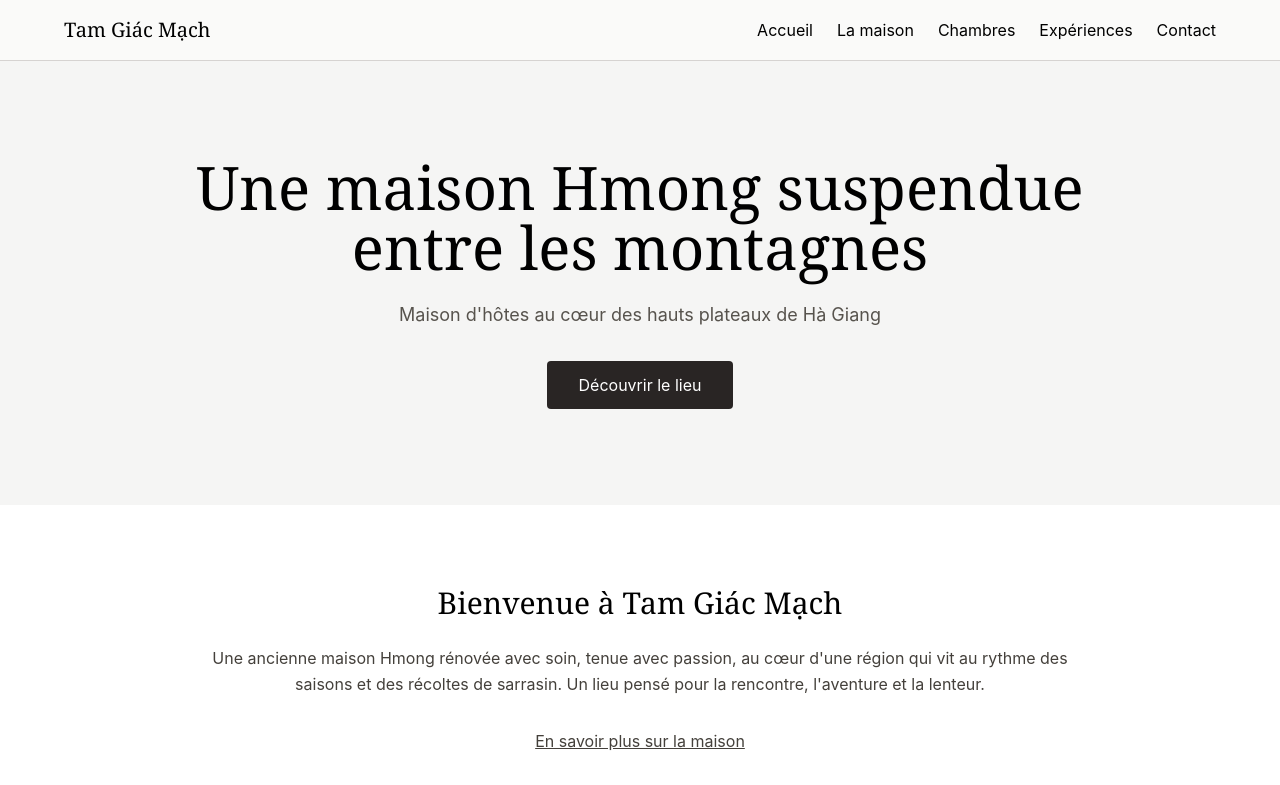
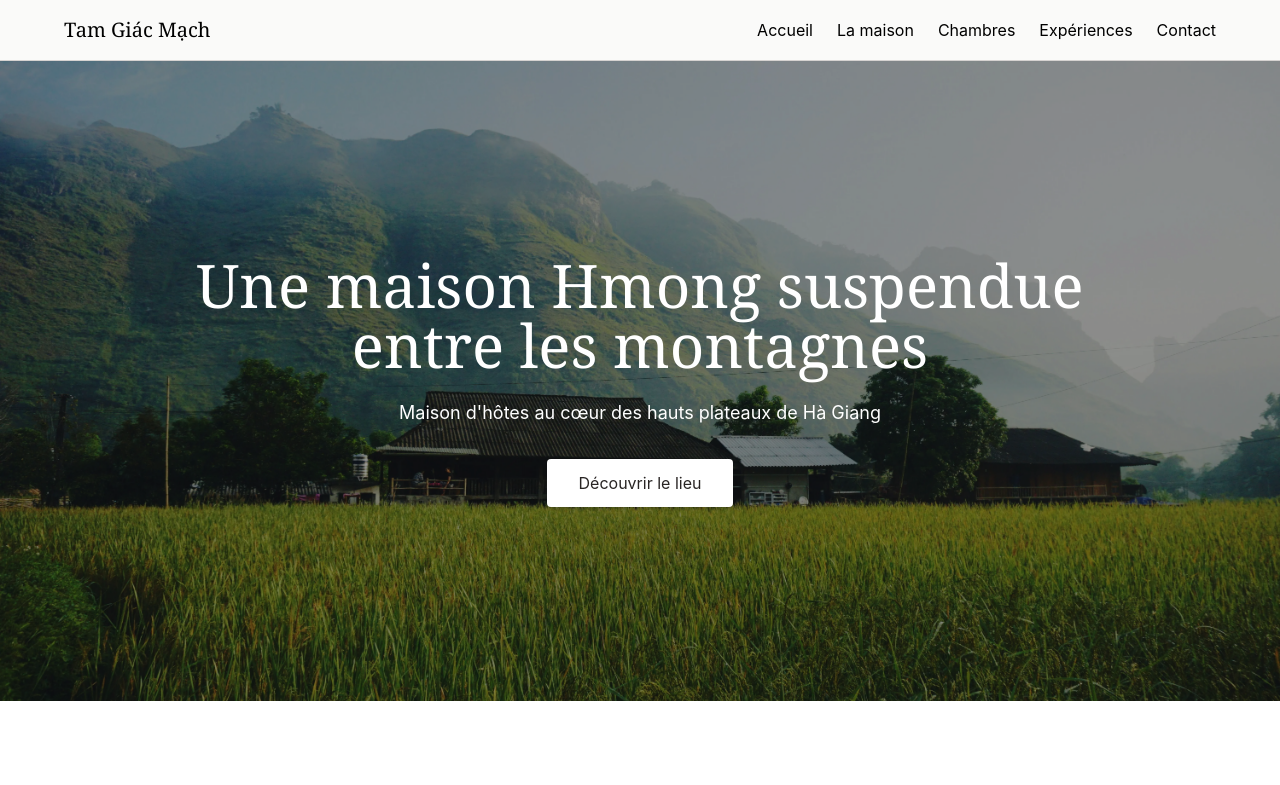
Before and after one commit to alexwebdevpro-coder/tam-giac-mach, a Vue app: page / in a window 1280 px wide. Shown: the top 785 px of the page. Built offline with nearby package versions, Linux system fonts and the light colour scheme.

Commit message:
feat: add hero image with overlay on home page

```diff
--- a/src/views/HomeView.vue
+++ b/src/views/HomeView.vue
@@ -5,17 +5,22 @@ import { rooms } from '@/data/rooms.js'
 </script>
 
 <template>
-  <section class="bg-stone-100 py-24 px-4">
-    <div class="max-w-4xl mx-auto text-center">
+  <section class="relative h-[80vh] min-h-125 flex items-center justify-center px-4">
+    <img
+      src="/images/general/maison-riziere.webp"
+      alt="Rizières en terrasses du nord du Vietnam"
+      class="absolute inset-0 w-full h-full object-cover"
+    />
+    <div class="absolute inset-0 bg-black/40"></div>
+
+    <div class="relative max-w-4xl mx-auto text-center text-white">
       <h1 class="text-5xl md:text-6xl font-serif mb-6">
         Une maison Hmong suspendue entre les montagnes
       </h1>
-      <p class="text-lg text-stone-600 mb-8">
-        Maison d'hôtes au cœur des hauts plateaux de Hà Giang
-      </p>
+      <p class="text-lg mb-8">Maison d'hôtes au cœur des hauts plateaux de Hà Giang</p>
       <RouterLink
         :to="{ name: 'house' }"
-        class="inline-block bg-stone-800 text-white px-8 py-3 rounded hover:bg-stone-700"
+        class="inline-block bg-white text-stone-800 px-8 py-3 rounded hover:bg-stone-100"
       >
         Découvrir le lieu
       </RouterLink>
```
